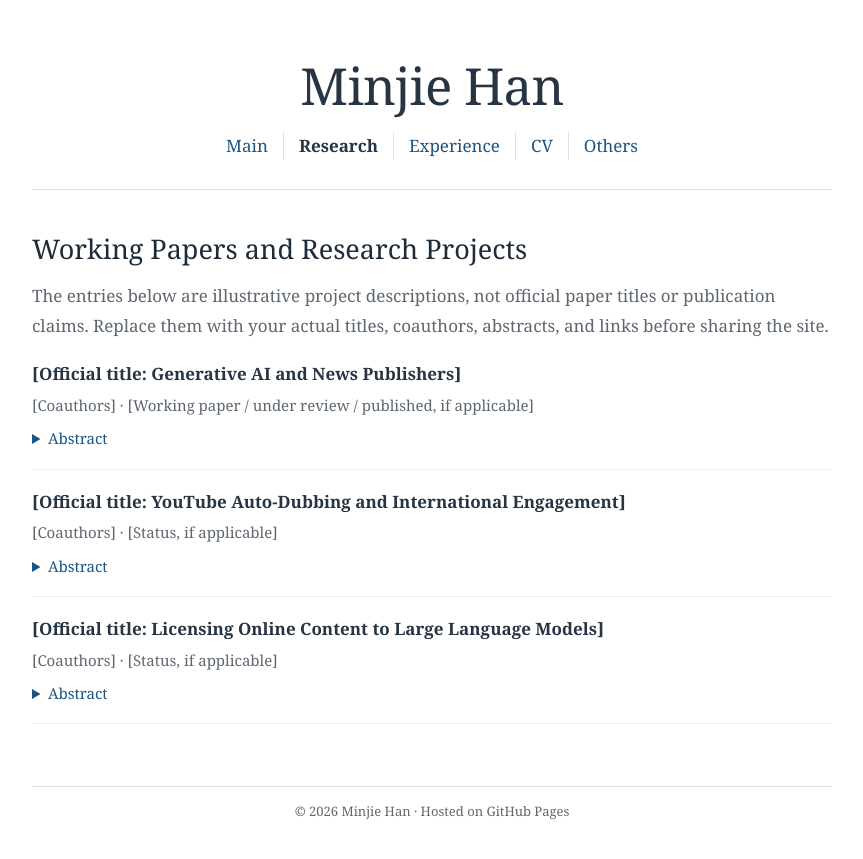
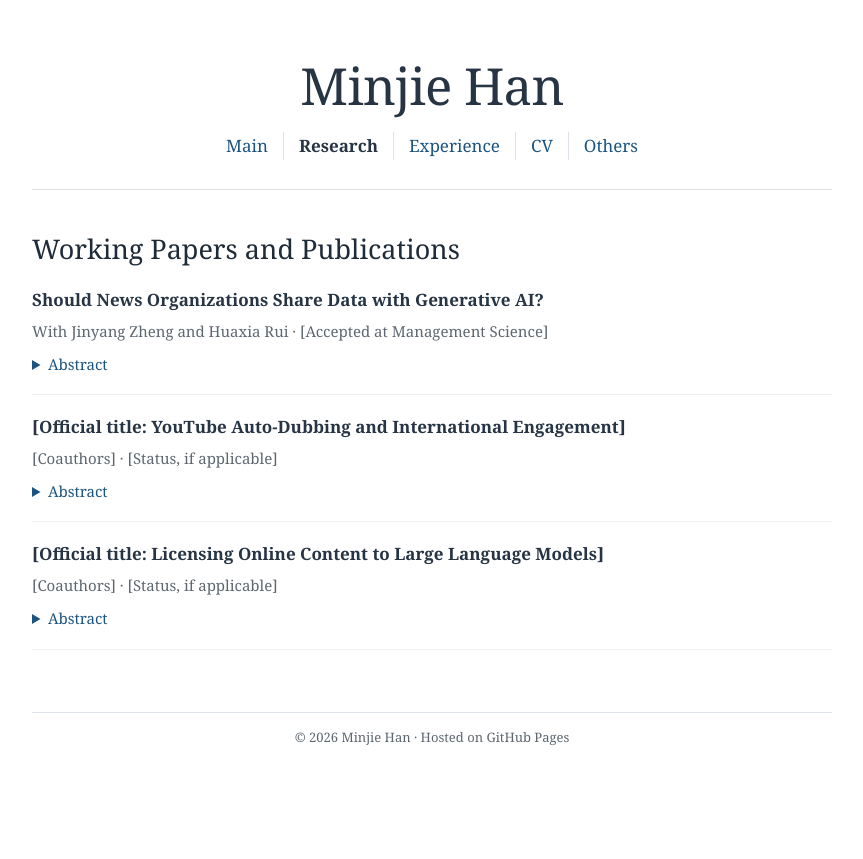
Before and after one commit to minjiehan14/minjiehan14.github.io, a Jekyll site: the page research.html, which Jekyll copies as it is, in a window 1280 px wide. Shown: the top 859 px of the page, without its empty margins (208-1071 px from the left). Built offline with Jekyll 4.4.1, drawn with Linux system fonts in a browser that asks for light colours.

Commit message:
Update research.html

```diff
--- a/research.html
+++ b/research.html
@@ -21,14 +21,22 @@
     </header>
     <div class="top-rule"></div>
     <main>
-      <h2>Working Papers and Research Projects</h2>
-      <p class="page-intro">The entries below are illustrative project descriptions, not official paper titles or publication claims. Replace them with your actual titles, coauthors, abstracts, and links before sharing the site.</p>
+      <h2>Working Papers and Publications</h2>
 
       <article class="paper">
-        <div class="paper-title">[Official title: Generative AI and News Publishers]</div>
-        <div class="paper-meta">[Coauthors] · [Working paper / under review / published, if applicable]</div>
+        <div class="paper-title">Should News Organizations Share Data with Generative AI?</div>
+        <div class="paper-meta">With Jinyang Zheng and Huaxia Rui · [Accepted at Management Science]</div>
         <details><summary>Abstract</summary>
-          <p>[Add your 100–200 word paper abstract here. You can also link to a PDF or SSRN page.]</p>
+          <p>The longer-run evolution of digital content markets under generative AI depends in part on how incumbent content providers respond strategically.
+            While prior research documents the immediate and short-term disruptions caused by generative AI, we examine the incremental effects that emerge when content providers
+            adapt. We study data-sharing agreements between OpenAI and 18 major news outlets to assess how cooperation involving access to incremental and exclusive content
+            affects news consumption. Using the generalized synthetic control method, we estimate the effect of cooperation on news-site traffic and find a positive effect on
+            visits. The increase is concentrated in unique visitors rather than deeper engagement among existing users, consistent with generative AI expanding the reach of news
+            content to additional audiences. Our mechanism analyses leverage the contrast between attributive and non-attributive cooperation and document patterns consistent
+            with search-cost reduction at two levels: the content level, through direct attribution links to news articles, and the brand level, through an advertising effect
+            that increases user awareness and interest. The results exhibit limited heterogeneity across other outlet characteristics and little change in average user
+            engagement. These findings offer timely insights into ongoing debates over cooperation and conflict between content providers and generative AI developers while
+            informing a broader understanding of their strategic interaction.</p>
         </details>
       </article>
 
```
